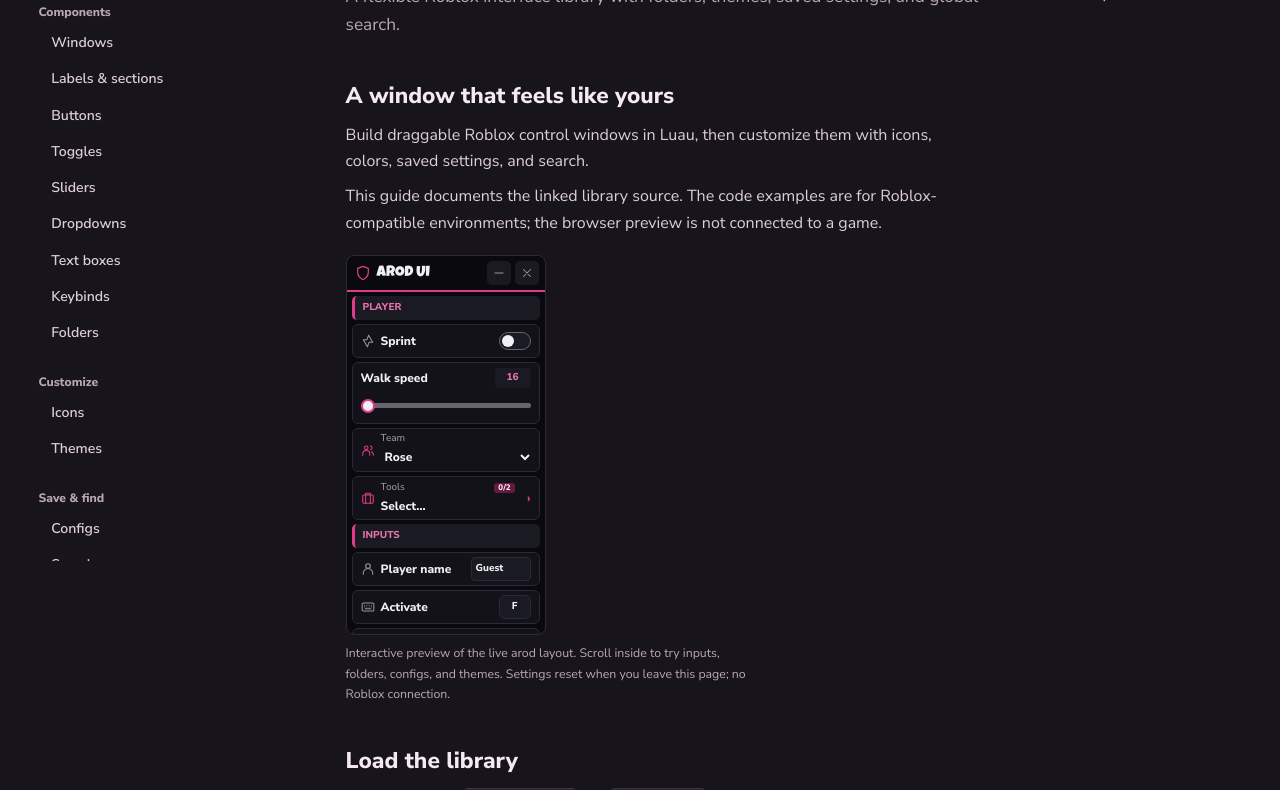
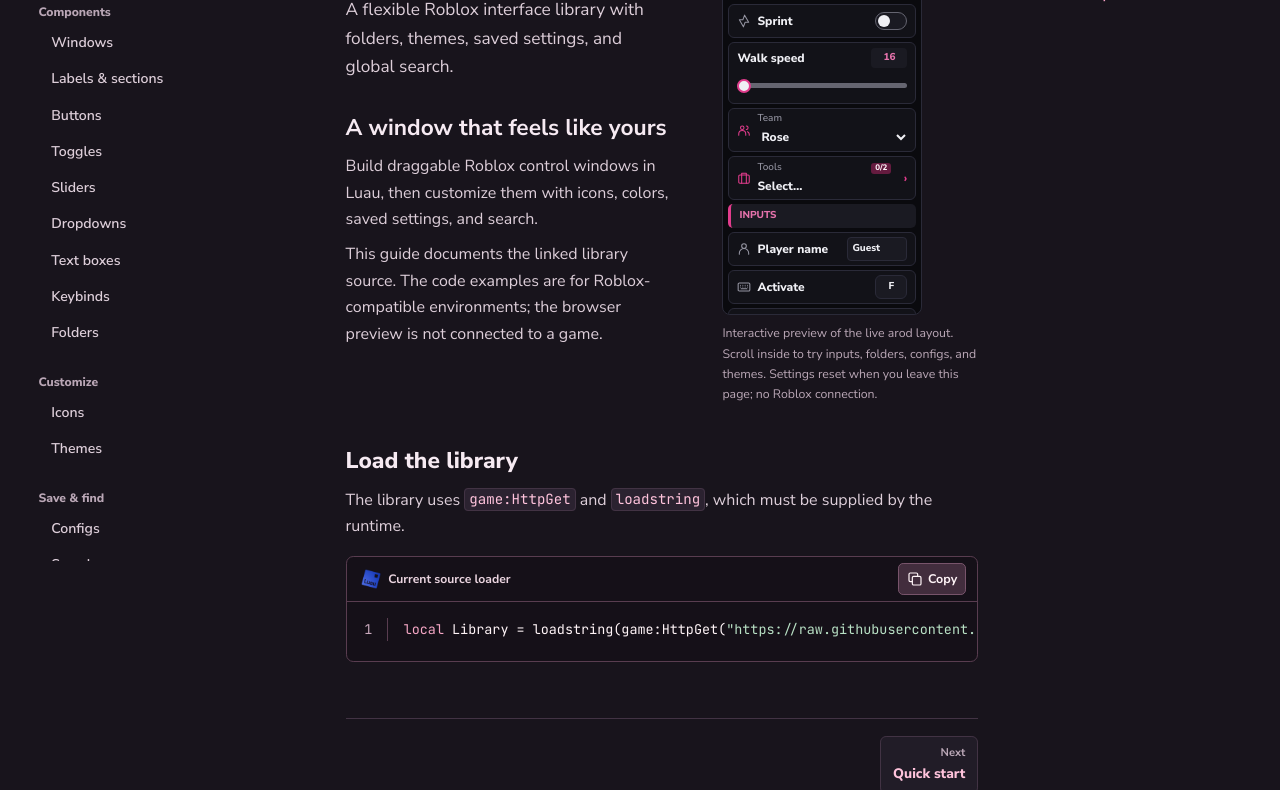
Before and after one commit to Mainery-foxxie/arod-ui-docs, a plain HTML site: page public/index.html in a window 1280 px wide. Shown: the part 267-1057 px from the top of the page. Drawn offline with Linux system fonts and the light colour scheme.

Commit message:
Add files via upload

```diff
--- a/public/app.js
+++ b/public/app.js
@@ -642,6 +642,16 @@
     return wrapper;
   }
 
+  function renderLandingHero(overview, heading, description) {
+    const hero = element("section", "landing-hero");
+    hero.id = overview.id;
+    const copy = element("div", "landing-copy");
+    copy.append(heading, description, element("h2", "", overview.title));
+    appendTextList(copy, overview.body);
+    hero.append(copy, renderPreview());
+    return hero;
+  }
+
   function setupPreviousNext(currentIndex) {
     const links = [[previousLink, pages[currentIndex - 1], t("Previous", "Sebelumnya")], [nextLink, pages[currentIndex + 1], t("Next", "Selanjutnya")]];
     for (const [anchor, item, label] of links) {
@@ -711,13 +721,14 @@
     const heading = element("h1", "", pageData.title);
     heading.tabIndex = -1;
     const description = element("p", "page-description", pageData.description);
-    article.append(crumb, heading, description);
+    const landingOverview = pageData.id === "getting-started" && pageData.sections[0]?.preview ? pageData.sections[0] : null;
+    article.append(crumb, landingOverview ? renderLandingHero(landingOverview, heading, description) : heading, ...(landingOverview ? [] : [description]));
     if (route.invalid) {
       const message = element("p", "note", t(`That page or section could not be found. Showing ${text(pageData.title)} instead.`, `Halaman atau bagian tersebut tidak ditemukan. Menampilkan ${text(pageData.title)}.`));
       message.setAttribute("role", "status");
       article.append(message);
     }
-    for (const item of pageData.sections) article.append(renderSection(item, pageData));
+    for (const item of pageData.sections.slice(landingOverview ? 1 : 0)) article.append(renderSection(item, pageData));
     renderContents(pageData);
     setupPreviousNext(route.pageIndex);
     document.title = `${text(pageData.title)} | arod UI`;
--- a/public/index.html
+++ b/public/index.html
@@ -17,6 +17,18 @@
     <meta name="description" content="The guide to arod UI, a window-based Roblox Luau interface library.">
     <title>Getting started | arod UI</title>
     <link rel="icon" href="./favicon.svg" type="image/svg+xml">
+    <link rel="icon" href="./favicon.png" type="image/png" sizes="48x48">
+    <meta property="og:type" content="website">
+    <meta property="og:url" content="https://arod-ui-docslol.vercel.app/">
+    <meta property="og:title" content="arod UI docs">
+    <meta property="og:description" content="The guide to arod UI, a window-based Roblox Luau interface library.">
+    <meta property="og:image" content="https://arod-ui-docslol.vercel.app/og-image.png">
+    <meta property="og:image:width" content="1200">
+    <meta property="og:image:height" content="630">
+    <meta name="twitter:card" content="summary_large_image">
+    <meta name="twitter:title" content="arod UI docs">
+    <meta name="twitter:description" content="The guide to arod UI, a window-based Roblox Luau interface library.">
+    <meta name="twitter:image" content="https://arod-ui-docslol.vercel.app/og-image.png">
     <link rel="preconnect" href="https://fonts.googleapis.com">
     <link rel="preconnect" href="https://fonts.gstatic.com" crossorigin>
     <link href="https://fonts.googleapis.com/css2?family=JetBrains+Mono:wght@400;500;600&family=Lora:wght@500;600&family=Luckiest+Guy&family=Nunito+Sans:wght@400;500;600;700;800&display=swap" rel="stylesheet">
--- a/public/styles.css
+++ b/public/styles.css
@@ -397,6 +397,40 @@ h1 {
   color: var(--muted);
   font-size: 1.08rem;
   line-height: 1.65;
+}
+
+.landing-hero {
+  display: grid;
+  grid-template-columns: minmax(0, 1fr) minmax(13rem, 16rem);
+  align-items: start;
+  gap: clamp(1.5rem, 4vw, 3.5rem);
+  margin-block-start: 1.5rem;
+}
+
+.landing-copy {
+  min-inline-size: 0;
+  text-align: start;
+}
+
+.landing-copy .page-description {
+  margin-block-start: 0.75rem;
+}
+
+.landing-copy h2 {
+  margin: 2rem 0 0.7rem;
+  color: var(--ink);
+  font-size: 1.42rem;
+  line-height: 1.25;
+}
+
+.landing-copy p {
+  max-inline-size: 48rem;
+  margin: 0.55rem 0 0;
+  color: var(--body-ink);
+}
+
+.landing-hero > .demo-preview {
+  margin-block-start: 0;
 }
 
 .doc-section {
@@ -1497,6 +1531,16 @@ html:has(.search-dialog[open]) { overflow: hidden; }
     margin-block-end: 1.5rem;
   }
 
+  .landing-hero {
+    grid-template-columns: minmax(0, 1fr);
+    gap: 1rem;
+    margin-block-start: 1rem;
+  }
+
+  .landing-hero > .demo-preview {
+    max-inline-size: 100%;
+  }
+
   .doc-section {
     margin-block-start: 2rem;
   }
```
Also changed, not shown: public/favicon.png (added), public/og-image.png (added).
